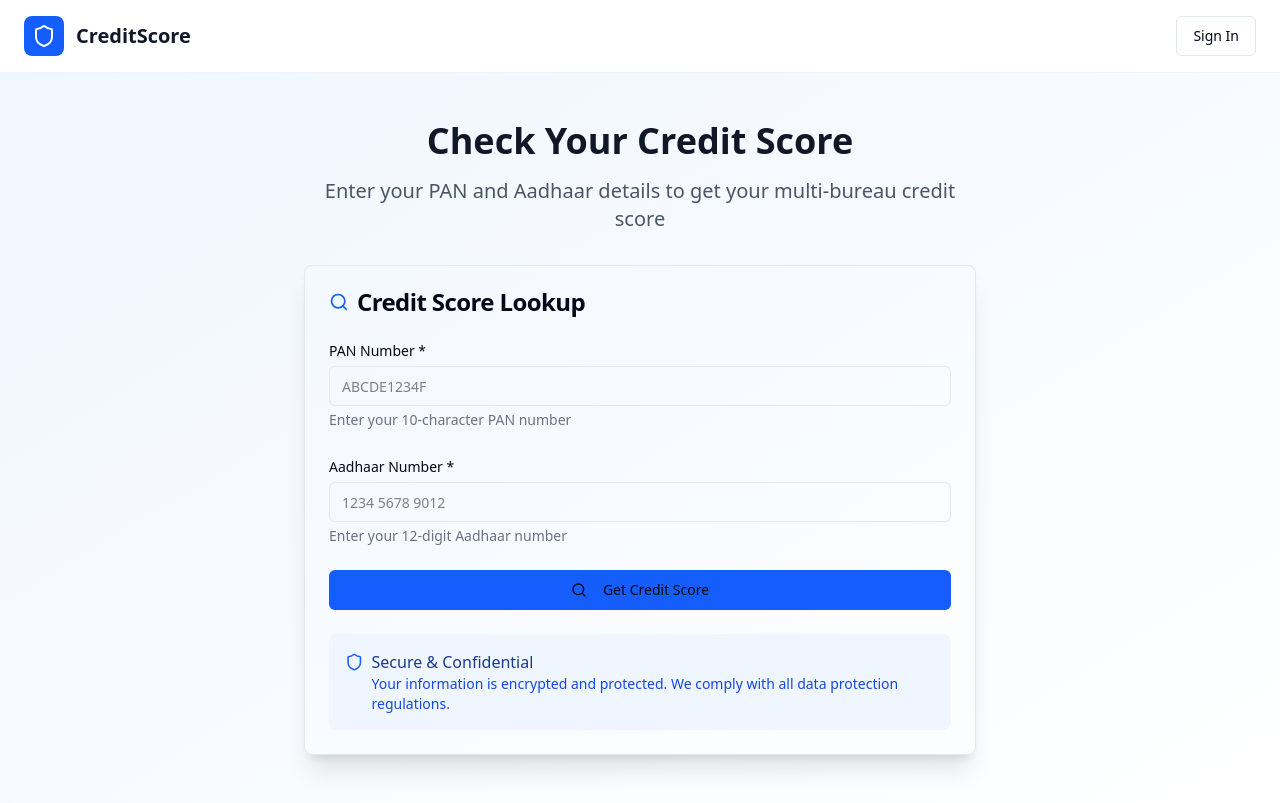
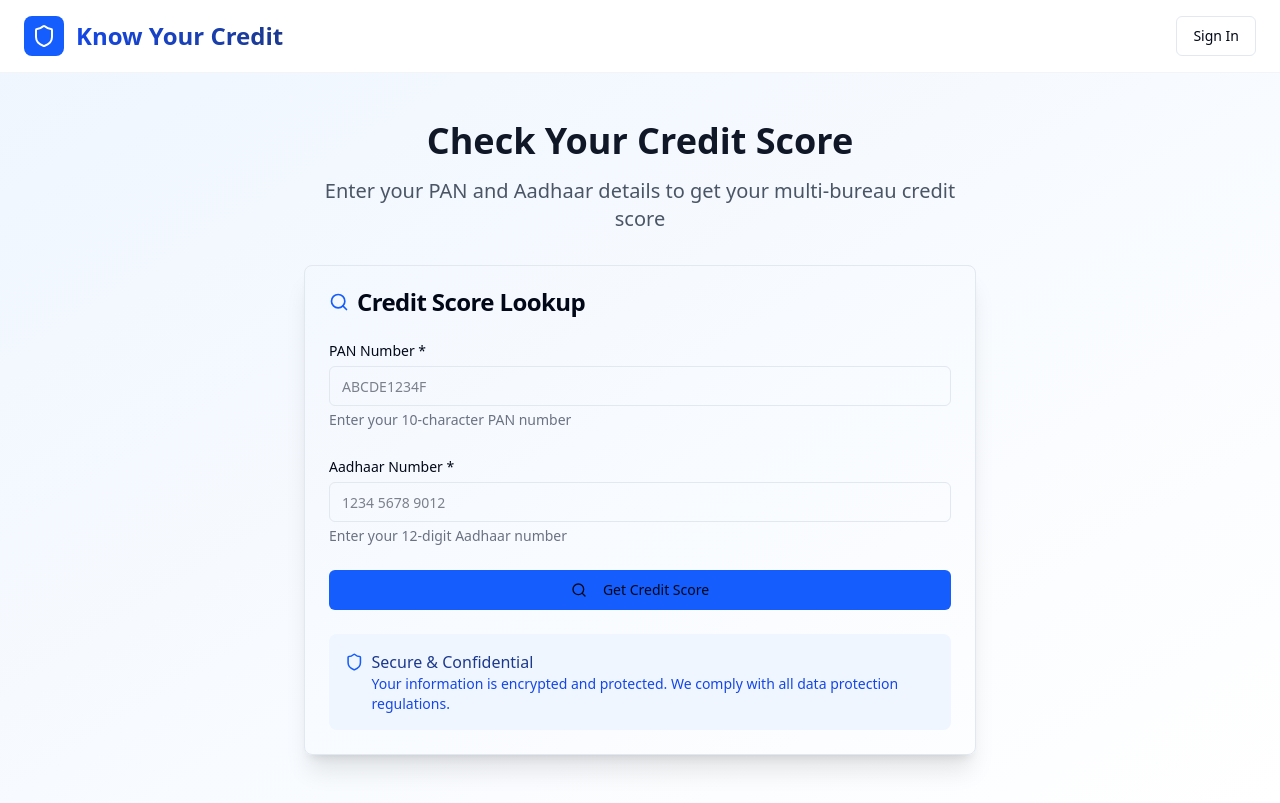
Before and after one commit to vedantCE/Know_Your_Credit, a React (Vite) app in the folder Frontend/: page /credit-lookup in a window 1280 px wide. Built offline with nearby package versions, Linux system fonts and the light colour scheme.

Commit message:
Update CreditLookup.jsx

```diff
--- a/Frontend/src/pages/CreditLookup.jsx
+++ b/Frontend/src/pages/CreditLookup.jsx
@@ -129,7 +129,9 @@ const CreditLookup = () => {
             <div className="bg-blue-600 p-2 rounded-lg">
               <Shield className="h-6 w-6 text-white" />
             </div>
-            <span className="text-xl font-bold text-gray-900">CreditScore</span>
+            <h1 className="text-2xl font-bold bg-gradient-to-r from-blue-700 to-blue-900 bg-clip-text text-transparent">
+                  Know Your Credit
+                </h1>
           </Link>
           <Link to="/signin">
             <Button variant="outline">Sign In</Button>
```
